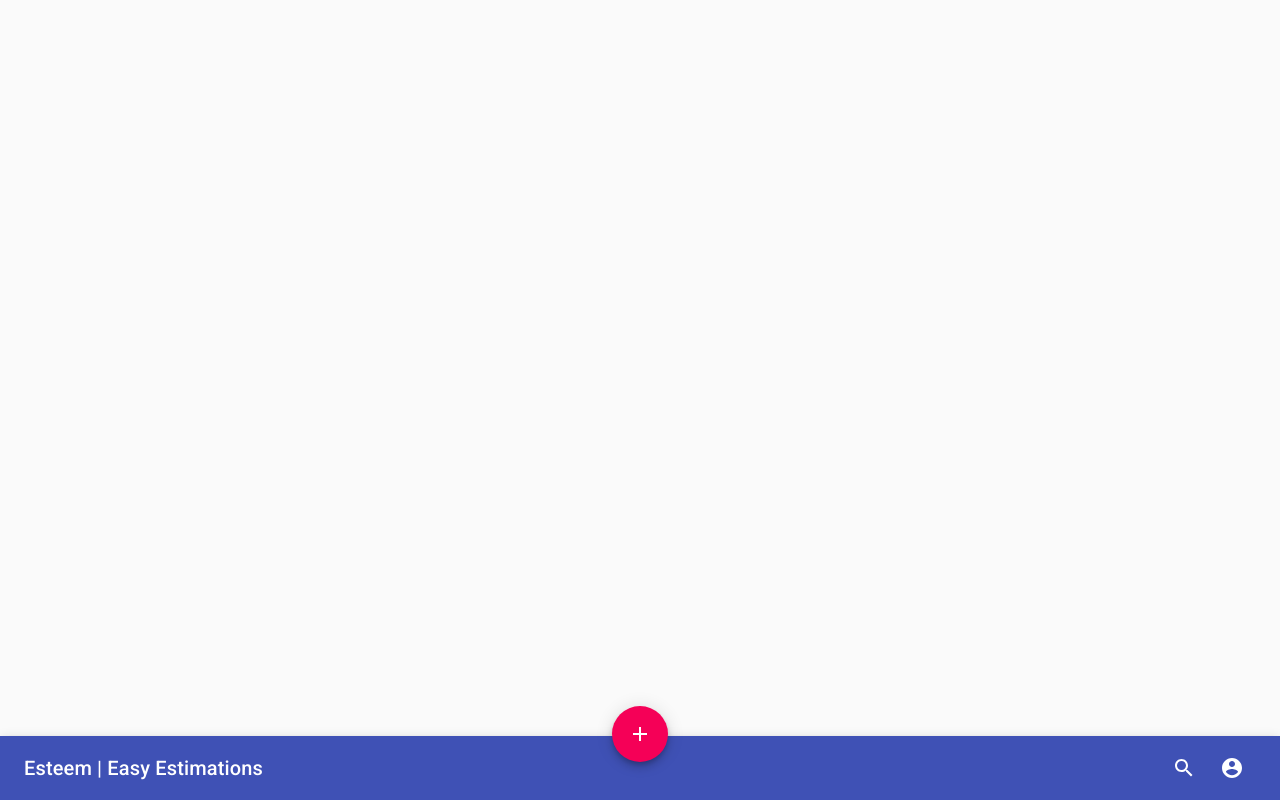
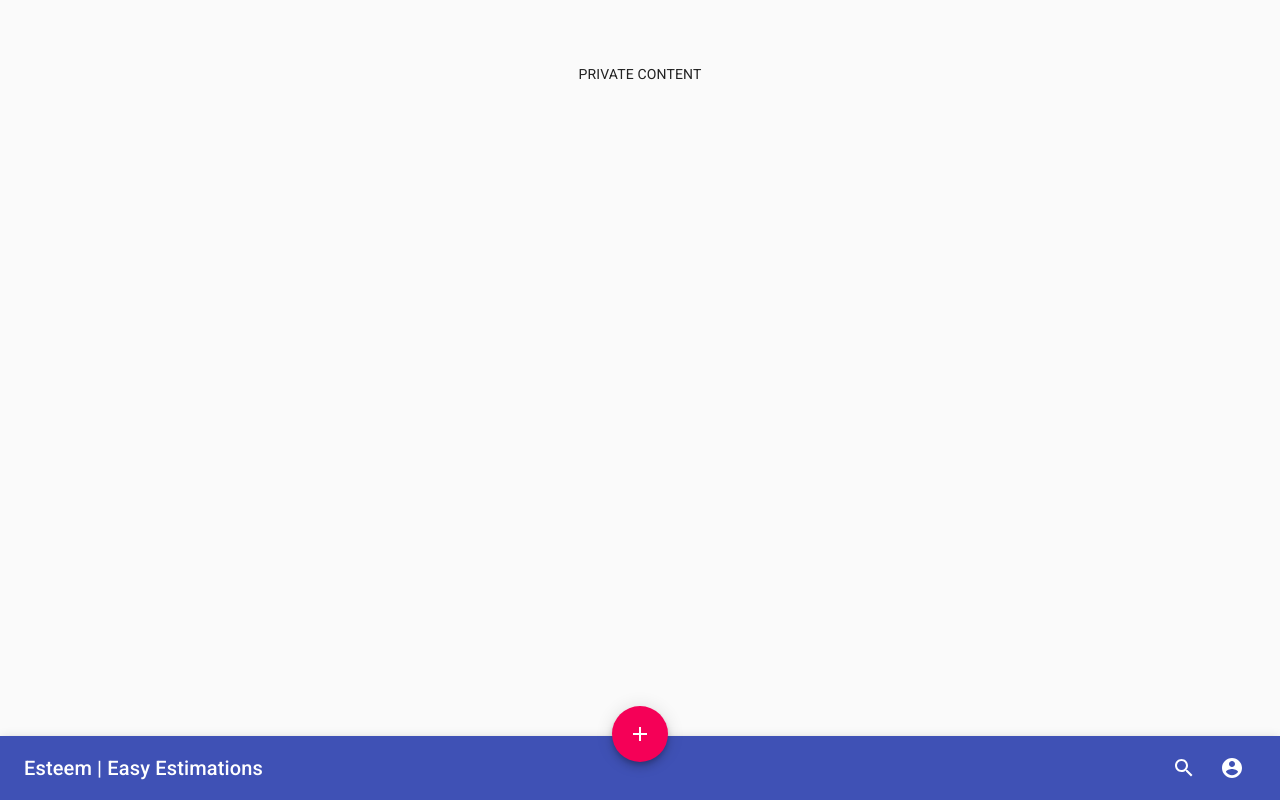
Before and after one commit to devdev-dev/esteamate, a React (Create React App) app in the folder app/: page /app in a window 1280 px wide. Built offline with nearby package versions, Linux system fonts and the light colour scheme.

Commit message:
Differ between a private route and the login routes

```diff
--- a/app/src/App.tsx
+++ b/app/src/App.tsx
@@ -2,28 +2,53 @@ import { Container } from '@material-ui/core';
 import { ConnectedRouter } from 'connected-react-router';
 import { History } from 'history';
 import React from 'react';
-import { Route, Switch } from 'react-router-dom';
+import { matchPath, Redirect, Route, Switch, useLocation } from 'react-router-dom';
 import BottomAppBar from './components/BottomAppBar';
-import ResetPasswordScreen from './screens/auth/SignInResetScreen';
+import SignInCreateScreen from './screens/auth/SignInCreateScreen';
+import SignInResetScreen from './screens/auth/SignInResetScreen';
 import SignInScreen from './screens/auth/SignInScreen';
-import SignInCreateScreen from './screens/auth/SignInCreateScreen';
+import Dashboard from './screens/Dashboard';
 
 interface AppProps {
   history: History;
 }
 const App = ({ history }: AppProps) => {
-  return <ConnectedRouter history={history}>{routes}</ConnectedRouter>;
-};
-
-const routes = (
+  return (
+    <ConnectedRouter history={history}>
       <Container>
         <BottomAppBar />
         <Switch>
+          <PrivateRoute path="/" isAuthenticated={true} component={Dashboard} />
           <Route exact path="/signin" component={SignInScreen} />
           <Route path="/signin/create" component={SignInCreateScreen} />
-      <Route path="/signin/reset" component={ResetPasswordScreen} />
+          <Route path="/signin/reset" component={SignInResetScreen} />
         </Switch>
       </Container>
+    </ConnectedRouter>
   );
+};
+
+const PrivateRoute = ({ component, isAuthenticated, ...rest }: any) => {
+  const location = useLocation();
+  const RouteComponent = (props: any) => {
+    if (isAuthenticated) {
+      const match = matchPath(location.pathname, {
+        path: '/app',
+        exact: true,
+        strict: false
+      });
+
+      if (match) {
+        return React.createElement(component, props);
+      } else {
+        return <Redirect to={{ pathname: '/app' }} />;
+      }
+    } else {
+      return <Redirect to={{ pathname: '/signin' }} />;
+    }
+  };
+
+  return <Route {...rest} render={RouteComponent} />;
+};
 
 export default App;
--- /dev/null
+++ b/app/src/screens/Dashboard.tsx
@@ -0,0 +1,22 @@
+import Container from '@material-ui/core/Container';
+import { makeStyles } from '@material-ui/core/styles';
+import React from 'react';
+
+export default function Dashboard() {
+  const classes = useStyles();
+
+  return (
+    <Container component="main" maxWidth="xs">
+      <div className={classes.paper}>PRIVATE CONTENT</div>
+    </Container>
+  );
+}
+
+const useStyles = makeStyles(theme => ({
+  paper: {
+    marginTop: theme.spacing(8),
+    display: 'flex',
+    flexDirection: 'column',
+    alignItems: 'center'
+  }
+}));
--- a/app/src/screens/auth/SignInResetScreen.tsx
+++ b/app/src/screens/auth/SignInResetScreen.tsx
@@ -27,7 +27,7 @@ export default function SignInResetScreen() {
           <LockOutlinedIcon />
         </Avatar>
         <Typography component="h1" variant="h5">
-          Reset Password Request
+          Reset Account
         </Typography>
         <form className={classes.form} noValidate>
           <TextField variant="outlined" margin="normal" required fullWidth id="email" label="Email Address" name="email" autoComplete="email" autoFocus />
```
Lines whose indentation alone changed are shown as unchanged.
